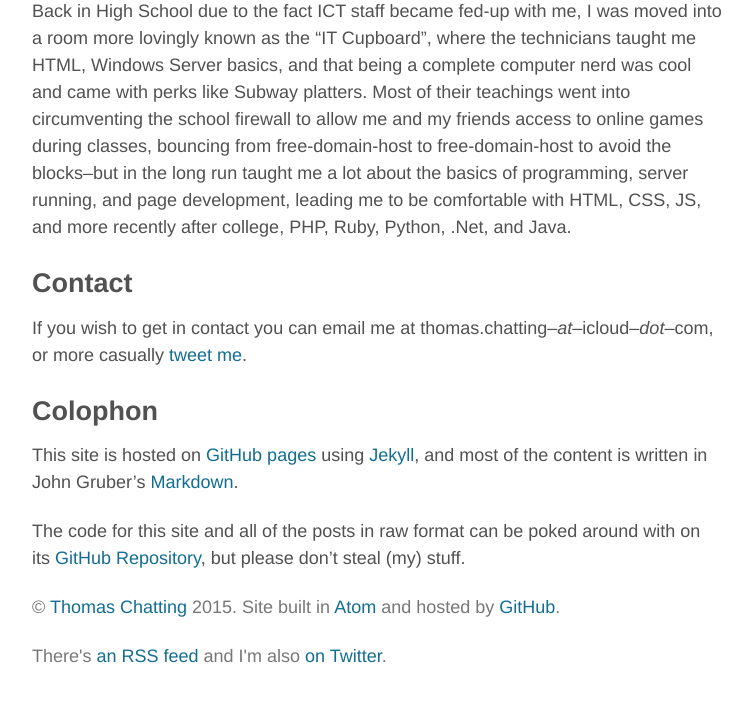
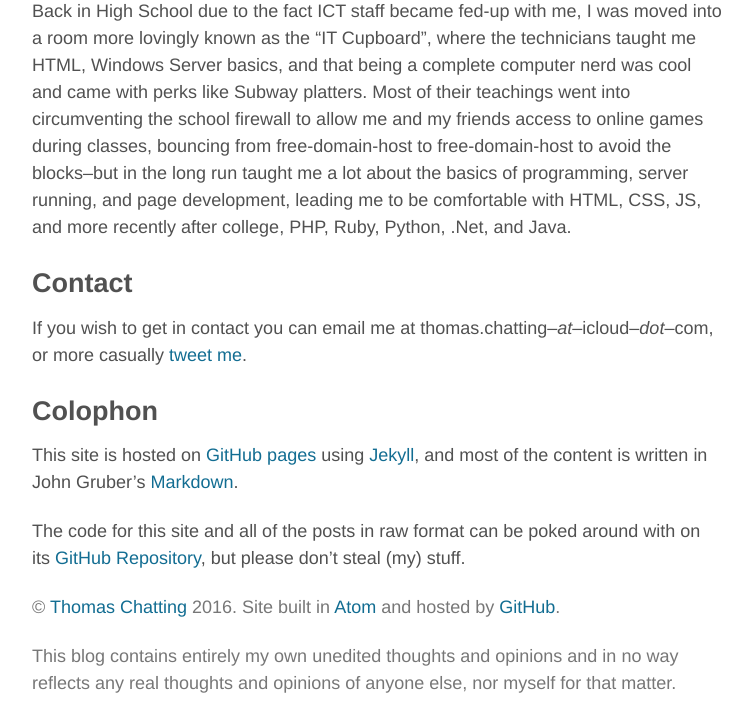
Before and after one commit to tomchatting/tomchatting.github.io, a Jekyll site: the page built from about.markdown, in a window 1280 px wide and 900 px high, scrolled down 1030 px, cut to the strip 181-900 px from the top of the window. Shown: the whole strip, without its empty margins (263-1015 px from the left). Built offline with Jekyll 4.4.1, drawn with Linux system fonts in a browser that asks for light colours; before the commit the page ends 1903 px from its top, so only the background shows below that; some of the changed text lies outside the part shown.

Commit message:
Cleanup on aisle default

```diff
--- a/_layouts/default.html
+++ b/_layouts/default.html
@@ -7,14 +7,14 @@
     <link rel=stylesheet href=/css/syntax.css>
 
     <div class='wrapper top'>
-      <a href=/><img src="https://a.ppy.sh/2067217?1420665252.png" height="50px" style="border-radius: 200px; border-style: double; margin-top:25px;"></a>
-      <p>Hi! <ins>My name's Thomas, I like to neglect blogs!</ins></p>
+      <a href=/><img src=//i.imgur.com/AFK2RPU.png height=50px style="border-radius: 200px; border-style: double; margin-top:25px;"></a>
+      <p>Hello! <ins>My name's Thomas.</ins></p>
     </div>
     <hr>
     <div class=wrapper>
 
     {{ content }}
 
-    <p><ins>&copy; <a href=/about>Thomas Chatting</a> 2015. Site built in <a href=http://atom.io target=_blank>Atom</a> and hosted by <a href=https://pages.github.com target=_blank>GitHub</a>.</ins></p>
-    <p><ins>There's <a href=/feed.xml>an RSS feed</a> and I'm also <a href=//twitter.com/phenomenontom>on Twitter</a>.</ins></p>
+    <p><ins>&copy; <a href=/about>Thomas Chatting</a> 2016. Site built in <a href=//atom.io target=_blank>Atom</a> and hosted by <a href=//pages.github.com target=_blank>GitHub</a>.</ins></p>
+    <p><ins>This blog contains entirely my own unedited thoughts and opinions and in no way reflects any real thoughts and opinions of anyone else, nor myself for that matter.</ins></p>
     </div>
```
